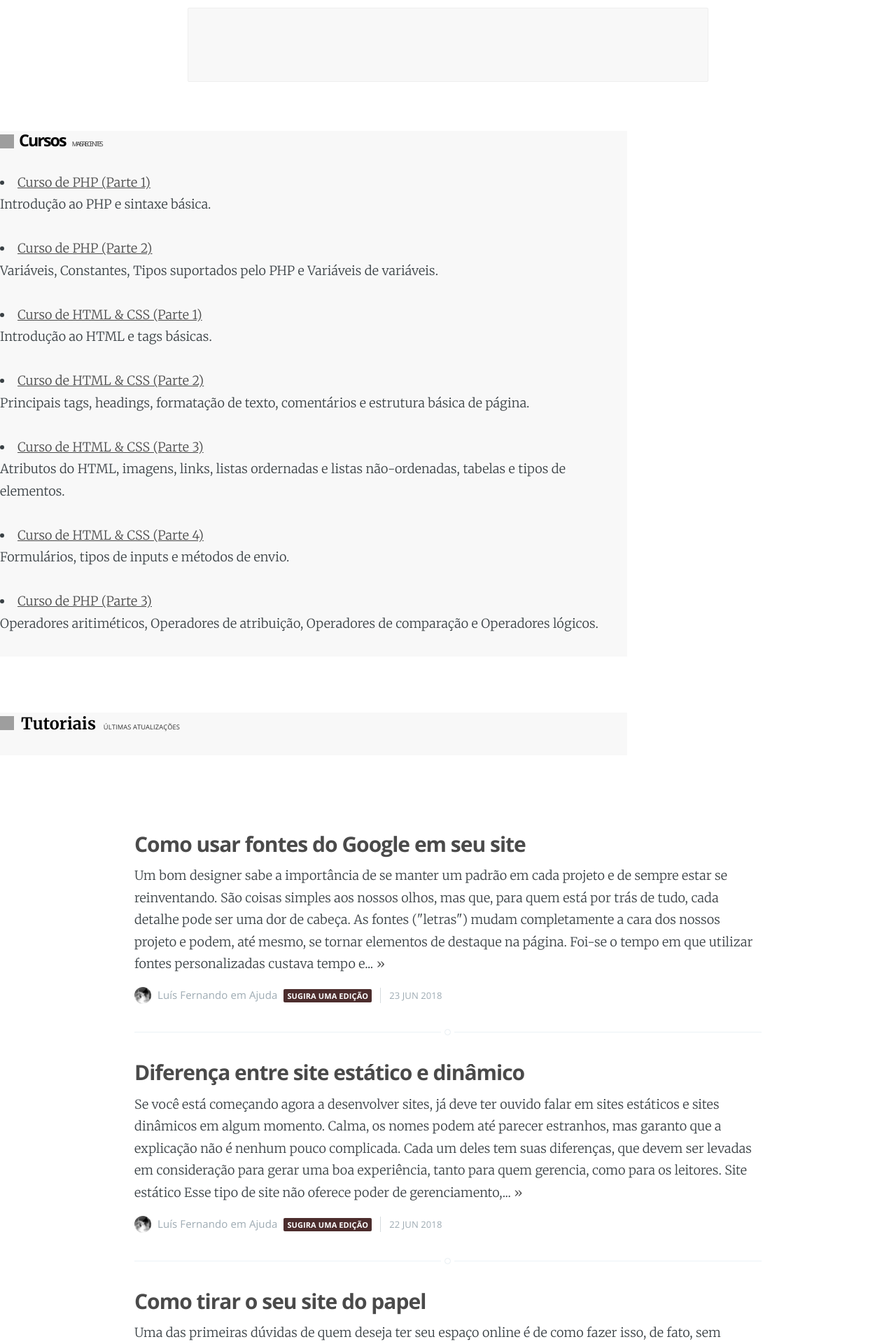
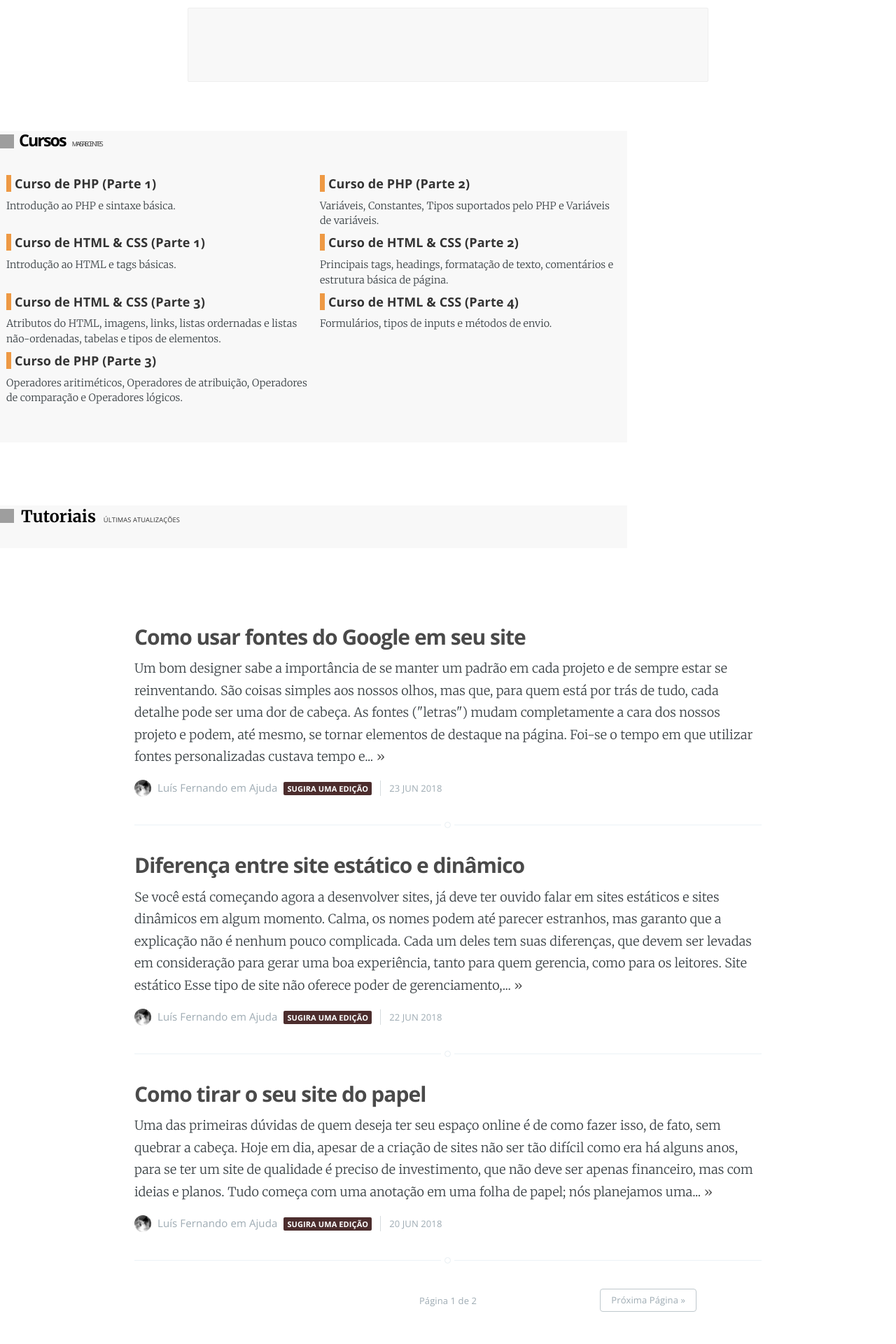
Before and after one commit to EnVolte/envolte.github.io, a Jekyll site: the page built from index.html, in a window 1280 px wide. Shown: the part 624-2544 px from the top of the page at 70% size. Built offline with Jekyll 4.4.1, drawn with Linux system fonts in a browser that asks for light colours; the list of posts is cut into pages by our own code; grey boxes are pictures that could not be loaded.

Commit message:
Update index.html

```diff
--- a/index.html
+++ b/index.html
@@ -59,7 +59,7 @@
 
 	<section id="alin">
 	<h1 class="titlep"><span class="ico" style="background-image: url('https://raw.githubusercontent.com/google/material-design-icons/master/action/2x_web/ic_code_black_48dp.png');"></span> Cursos <a href="#" style="margin: 0px 0px 3px 5px; font-weight: normal; font-size: 0.4em; font-family: Open Sans; text-transform: uppercase; color: #333;">Mais recentes</a></h1>
-<main id="content"
+<main id="content">
 	<ul id="curso">
   {% for curso in site.cursos %}
     <li>
@@ -76,6 +76,8 @@
 	</section>
 
     {% for post in paginator.posts %}
+
+<main id="content" class="content" role="main">
 
     <article class="post">
 
```
